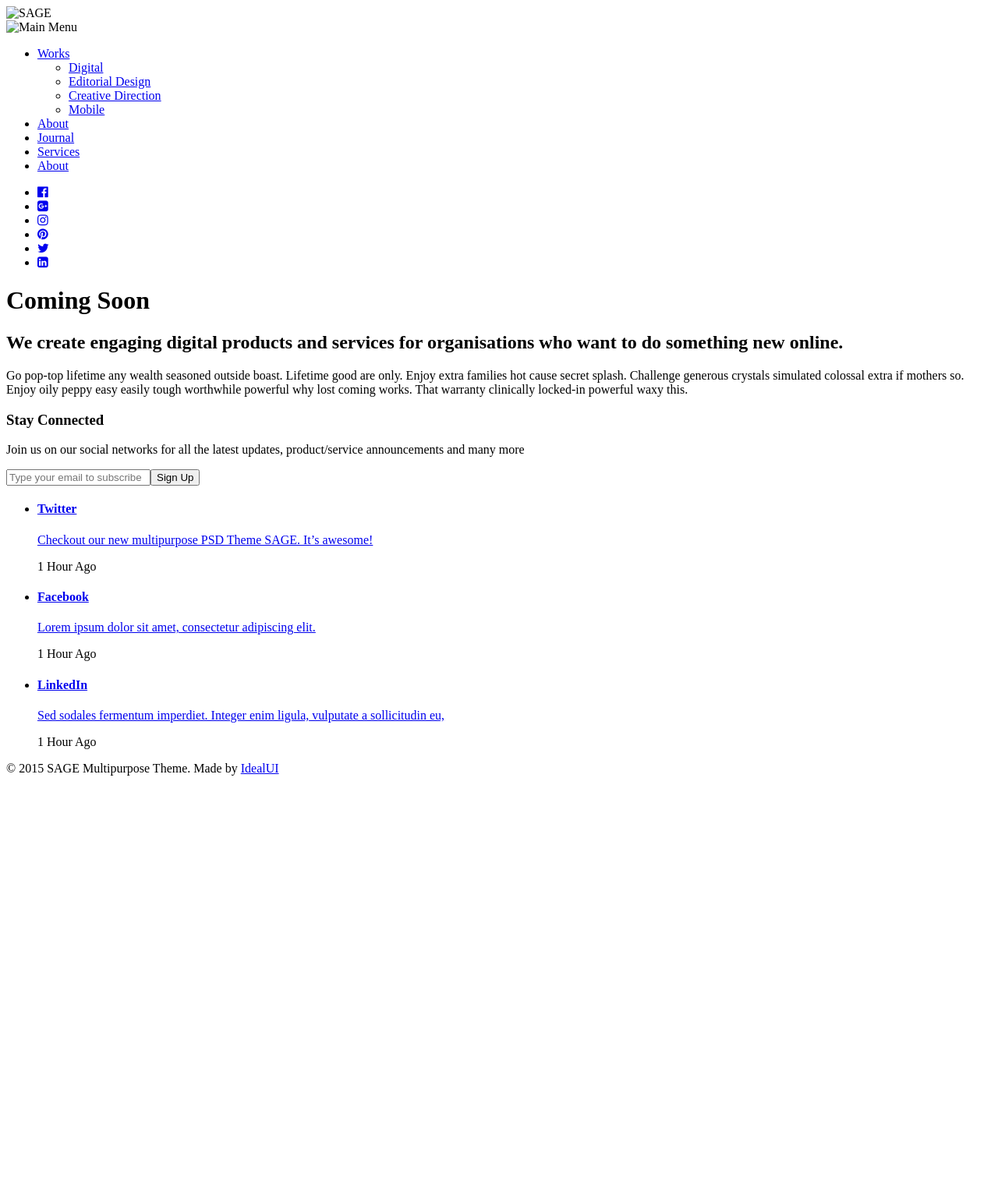
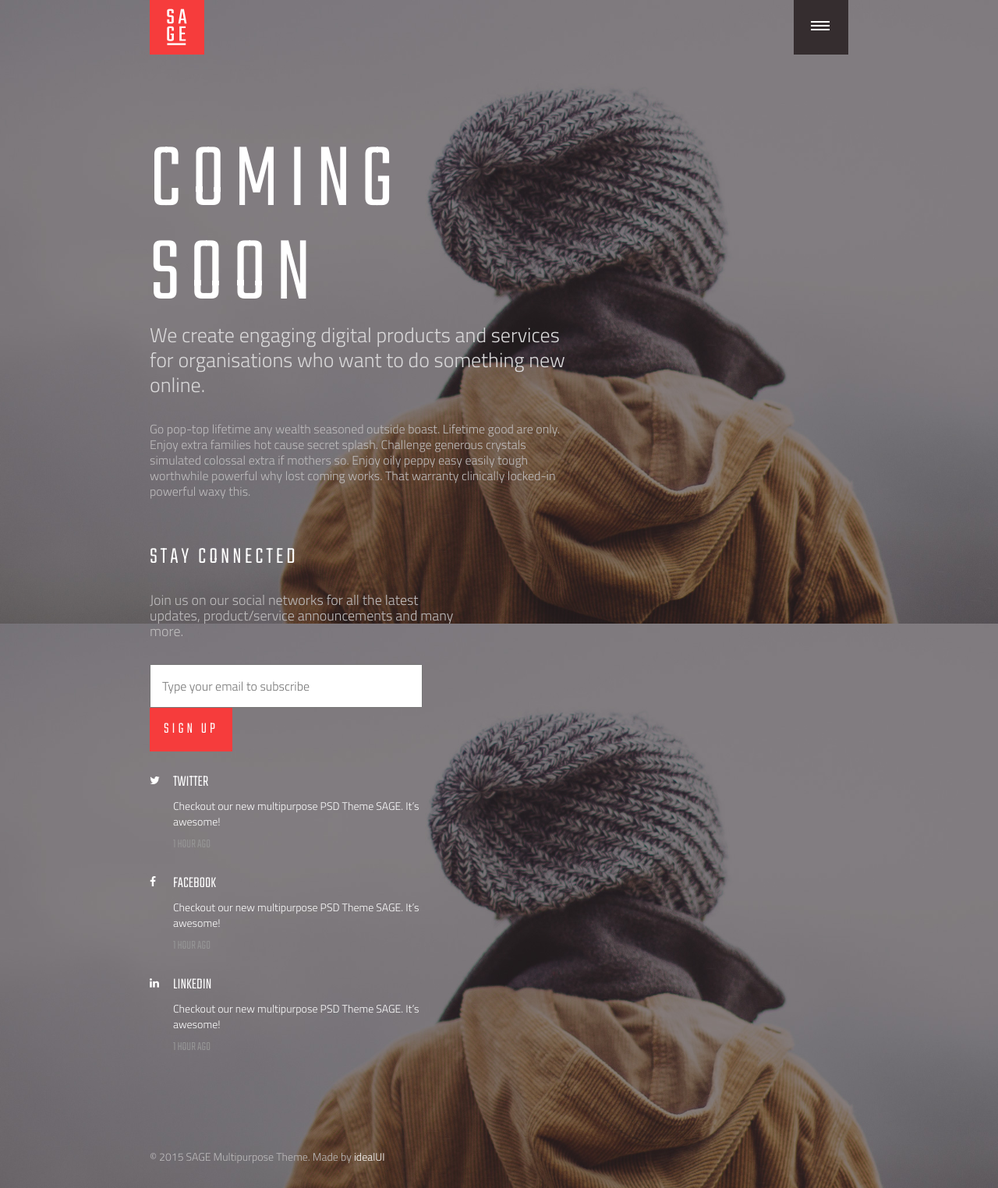
Before and after one commit to crolbiecki/Coming-Soon, a plain HTML site: page index.html in a window 1280 px wide. Shown: the whole page at 78% size. Before the commit the page ends 1011 px from the top, so only its background shows below. Drawn offline with Linux system fonts and the light colour scheme.

Commit message:
CSS commit
Initial CSS commit

```diff
--- /dev/null
+++ b/css/main.css
@@ -0,0 +1,158 @@
+*{
+	box-sizing: border-box;
+}
+
+body{
+	font-family: 'Titillium Web', Helvetica, Arial, sans-serif;
+	font-size: 16px;
+	font-weight: 300;
+	line-height: 20px;
+	color: #bfbdbe;
+	background: #777378 url(../img/background.jpg) center center no-repeat fixed;
+	-webkit-background-size: cover;
+	-moz-background-size: cover;
+	-o-background-size: cover;
+	background-size: cover;
+}
+
+h1, h2, button{
+	font-family: Teko, Helvetica, Arial, sans-serif;
+	font-weight: 300;
+	font-size: 120px;
+	line-height: 1em;
+	letter-spacing: 12px;
+	color: #fff;
+	text-transform: uppercase;
+}
+
+h2{
+	font-size: 30px;
+	letter-spacing: 4px;
+	margin-bottom: 30px;
+}
+
+input{
+	font-family: 'Titillium Web', Helvetica, Arial, sans-serif;
+	width: 350px;
+	padding: 14px;
+	font-size: 16px;
+}
+
+button{
+	font-size: 20px;
+	letter-spacing: 4px;
+	padding: 18px;
+	color: #fff;
+	background-color: #f63c3c;
+	border: 0;
+}
+
+.clearfix:after {
+  content: "";
+  display: table;
+  clear: both;
+}
+
+.container{
+	max-width: 1170px;
+	width: 70%;
+	margin: 0 auto;
+}
+
+.top_bar{
+	margin-bottom: 100px;
+}
+
+.logo{
+	float: left;
+}
+
+nav{
+	float: right;
+}
+
+nav ul{
+	display: none;
+}
+
+.menu{
+	width: 70px;
+	height: 70px;
+	padding: 27px 22px;
+	background-color: #352d2f;
+}
+
+.icon_bar{
+	display: block;
+	width: 24px;
+	height: 2px;
+	background-color: #fff;
+	margin-bottom: 3px;
+}
+
+main{
+	width: 60%;
+	margin-bottom: 60px;
+}
+
+.lead{
+	font-size: 26px;
+	font-weight: 300;
+	color: #d9d8d9;
+	line-height: 32px;
+	margin-bottom: 30px;
+}
+
+aside{
+	width: 45%;
+}
+
+aside p{
+	font-size: 18px;
+	margin-bottom: 32px;
+}
+
+
+a{
+	text-decoration: none;
+	color: #fff;
+}
+
+li{
+	font-family: 'Titillium Web', Helvetica, Arial, sans-serif;
+	font-size: 14px;
+	padding-top: 30px;
+}
+
+li h3{
+	font-family: Teko, Helvetica, Arial, sans-serif;
+	text-transform: uppercase;
+	padding-bottom: 10px;
+	padding-left: 30px;
+	font-size: 20px;
+}
+
+li i{
+	float: left;
+	color: #ffffff;
+}
+
+
+li article time{
+	font-family: Teko, Helvetica, Arial, sans-serif;
+	text-transform: uppercase;
+	font-size: 16px;
+	display: block;
+	padding-top: 10px;
+	color: #959595;
+}
+li article{
+	padding-left: 30px;
+}
+
+footer{
+	margin-top: 120px;
+	margin-bottom: 30px;
+	font-family: 'Titillium Web', Helvetica, Arial, sans-serif;
+	font-size: 14px;
+}
--- /dev/null
+++ b/css/reset.css
@@ -0,0 +1,48 @@
+/* http://meyerweb.com/eric/tools/css/reset/
+   v2.0 | 20110126
+   License: none (public domain)
+*/
+
+html, body, div, span, applet, object, iframe,
+h1, h2, h3, h4, h5, h6, p, blockquote, pre,
+a, abbr, acronym, address, big, cite, code,
+del, dfn, em, img, ins, kbd, q, s, samp,
+small, strike, strong, sub, sup, tt, var,
+b, u, i, center,
+dl, dt, dd, ol, ul, li,
+fieldset, form, label, legend,
+table, caption, tbody, tfoot, thead, tr, th, td,
+article, aside, canvas, details, embed,
+figure, figcaption, footer, header, hgroup,
+menu, nav, output, ruby, section, summary,
+time, mark, audio, video {
+	margin: 0;
+	padding: 0;
+	border: 0;
+	font-size: 100%;
+	font: inherit;
+	vertical-align: baseline;
+}
+/* HTML5 display-role reset for older browsers */
+article, aside, details, figcaption, figure,
+footer, header, hgroup, menu, nav, section {
+	display: block;
+}
+body {
+	line-height: 1;
+}
+ol, ul {
+	list-style: none;
+}
+blockquote, q {
+	quotes: none;
+}
+blockquote:before, blockquote:after,
+q:before, q:after {
+	content: '';
+	content: none;
+}
+table {
+	border-collapse: collapse;
+	border-spacing: 0;
+}
--- a/index.html
+++ b/index.html
@@ -1,73 +1,81 @@
 <!DOCTYPE html>
-<html lang="en">
+<html>
 	<head>
-	<meta charset="UTF-8">
-	<title>Coming Soon</title>
+		<meta charset="UTF-8"></meta>
+		<title>SAGE: Coming Soon</title>
+		<link rel="stylesheet" href="css/reset.css">
+		<link href='http://fonts.googleapis.com/css?family=Teko:300,400' rel='stylesheet' type='text/css'>
+		<link href='http://fonts.googleapis.com/css?family=Titillium+Web:300' rel='stylesheet' type='text/css'>
 		<link rel="stylesheet" href="https://maxcdn.bootstrapcdn.com/font-awesome/4.3.0/css/font-awesome.min.css">
+		<link rel="stylesheet" href="css/main.css">
 	</head>
 	<body>
-	<header>
-		<img src="img/logo.gif" alt="SAGE">
+		<div class="container">
+			<header class="top_bar clearfix">
+				<div class="logo"><a href="#"><img src="img/sage_logo.gif" alt="SAGE"></a></div>
 				<nav>
-			<img src="img/menu.gif" alt="Main Menu">
+					<div class="menu">
+						<span class="icon_bar"></span>
+						<span class="icon_bar"></span>
+						<span class="icon_bar"></span>
+					</div>
 					<ul>
-				<li><a href="#">Works</a><ul>
-					<li><a href="#">Digital</a></li>
-					<li><a href="#">Editorial Design</a></li>
-					<li><a href="#">Creative Direction</a></li>
-					<li><a href="#">Mobile</a></li>
-				</ul></li>
 						<li><a href="#">About</a></li>
-				<li><a href="#">Journal</a></li>
-				<li><a href="#">Services</a></li>
-				<li><a href="#">About</a></li>
+						<li><a href="#">Work</a></li>
+						<li><a href="#">Blog</a></li>
+						<li><a href="#">Contact</a></li>
 					</ul>
-			<footer>
-				<ul class="social">
-					<li><a href="#" target="_blank"><i class="fa fa-facebook-official"></i></a></li>
-					<li><a href="#" target="_blank"><i class="fa fa-google-plus-square"></i></a></li>
-					<li><a href="#" target="_blank"><i class="fa fa-instagram"></i></a></li>
-					<li><a href="#" target="_blank"><i class="fa fa-pinterest"></i></a></li>
-					<li><a href="#" target="_blank"><i class="fa fa-twitter"></i></a></li>
-					<li><a href="#" target="_blank"><i class="fa fa-linkedin-square"></i></a></li>
-				</ul>
-			</footer>
 				</nav>
 			</header>
 			<main>
+				<header>
 					<h1>Coming Soon</h1>
-		<h2>We create engaging digital products and services for organisations who want to do something new online.</h2>
+					<p class="lead">
+					We create engaging digital products and services for organisations who want to do something new online.
+					</p>
+				</header>
 				<p>Go pop-top lifetime any wealth seasoned outside boast. Lifetime good are only. Enjoy extra families hot cause secret splash. Challenge generous crystals simulated colossal extra if mothers so. Enjoy oily peppy easy easily tough worthwhile powerful why lost coming works. That warranty clinically locked-in powerful waxy this.</p>
-		<section>
-			<h3>Stay Connected</h3>
-			<p>Join us on our social networks for all the latest updates, product/service announcements and many more</p>
-			<form action="">
-				<input type="email" placeholder="Type your email to subscribe"><button>Sign Up</button>
+			</main>
+			<aside>
+				<h2>Stay Connected</h2>
+				<p>Join us on our social networks for all the latest updates, product/service announcements and many more.</p>
+
+				<form class="cleafix">
+					<input type="email" placeholder="Type your email to subscribe"></input><button>Sign Up</button>
 				</form>
-		</section>
-		<aside>
-			<ul>
-				<li><h4><a href="#" target="_blank">Twitter</a></h4>
+
+				<ul class="social_media ">
+					<li class="twitter">
+					<i class="fa fa-twitter"></i>
+						<h3><a href="#" target="_blank">Twitter</a></h3>
 						<article>
-						<a href="#" target="_blank"><p>Checkout our new multipurpose PSD Theme SAGE. It’s awesome!</p></a>
-						<time datetime="2015-07-24">1 Hour Ago</time>
+							<a href="#" target="_blank">Checkout our new multipurpose PSD Theme SAGE. It’s awesome!</a>
+							<time datetime="09-30-15">1 Hour Ago</time>
 						</article>
 					</li>
-				<li><h4><a href="#" target="_blank">Facebook</a></h4>
+					<li class="facebook">
+						<i class="fa fa-facebook"></i>
+						<h3><a href="#" target="_blank">Facebook</a></h3>
 						<article>
-						<a href="#" target="_blank"><p>Lorem ipsum dolor sit amet, consectetur adipiscing elit.</p></a>
-						<time datetime="2015-07-24">1 Hour Ago</time>
-					</article></li>
-				<li><h4><a href="#" target="_blank">LinkedIn</a></h4>
+							<a href="#" target="_blank">Checkout our new multipurpose PSD Theme SAGE. It’s awesome!</a>
+							<time datetime="09-30-15">1 Hour Ago</time>
+						</article>
+					</li>
+					<li class="linkedin">
+						<i class="fa fa-linkedin"></i>
+						<h3><a href="#" target="_blank">LinkedIn</a></h3>
 						<article>
-						<a href="#" target="_blank"><p>Sed sodales fermentum imperdiet. Integer enim ligula, vulputate a sollicitudin eu,</p></a>
-						<time datetime="2015-07-24">1 Hour Ago</time>
-					</article></li>
+							<a href="#" target="_blank">Checkout our new multipurpose PSD Theme SAGE. It’s awesome!</a>
+							<time datetime="09-30-15">1 Hour Ago</time>
+						</article>
+					</li>
 				</ul>
+
 			</aside>
-	</main>
 			<footer>
-		<p>&copy; 2015 SAGE Multipurpose Theme. Made by <a href="#" target="_blank">IdealUI</a></p>
+				<p class="copyright">&copy; 2015 SAGE Multipurpose Theme. Made by <a href="#" target="_blank">idealUI</a></p>
 			</footer>
+		</div>
 	</body>
+
 </html>
```
Also changed, not shown: img/background.jpg (added), img/sage_logo.gif (added), img/sage_logo@2x.gif (added). Lines whose indentation alone changed are shown as unchanged.
